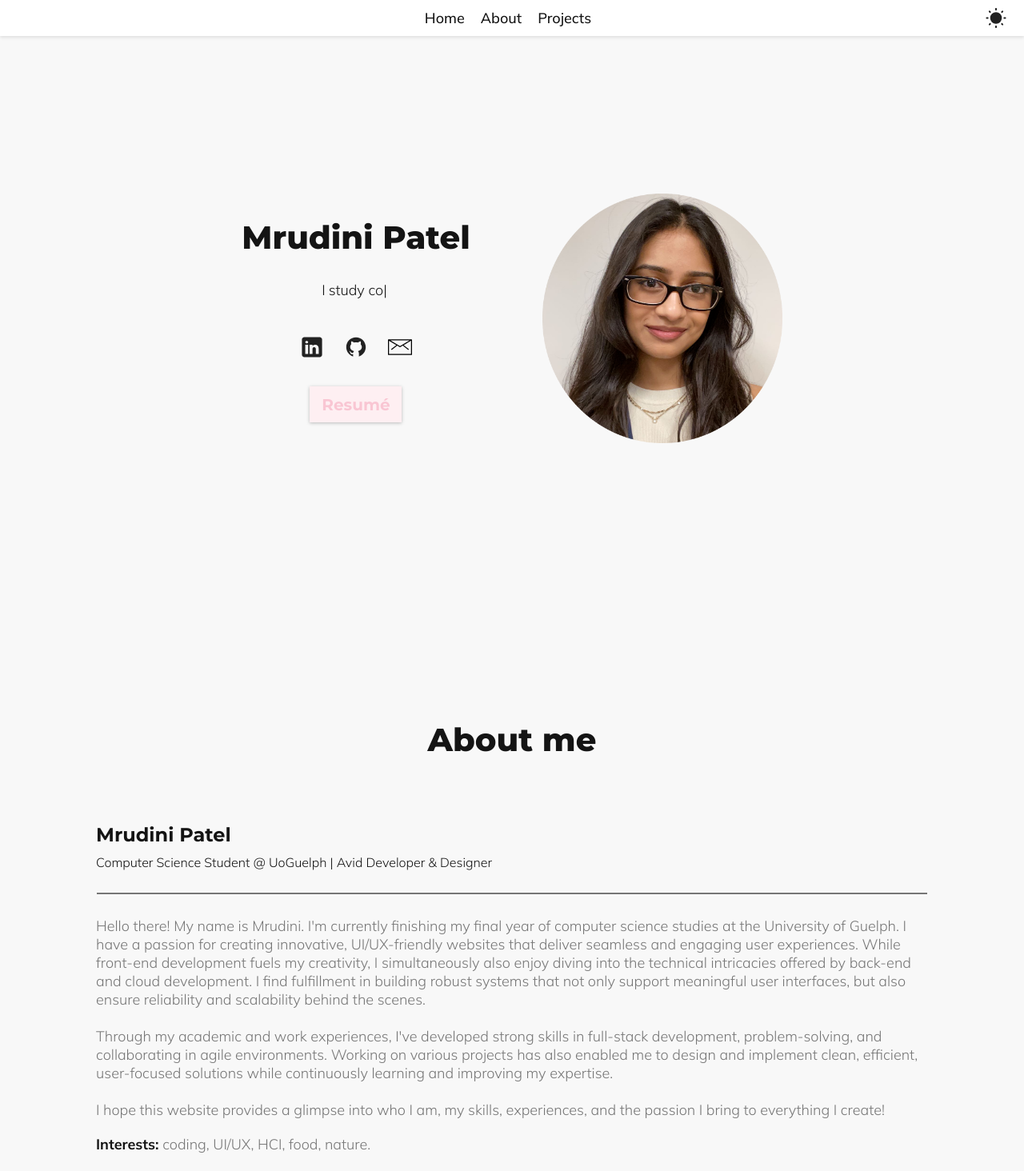
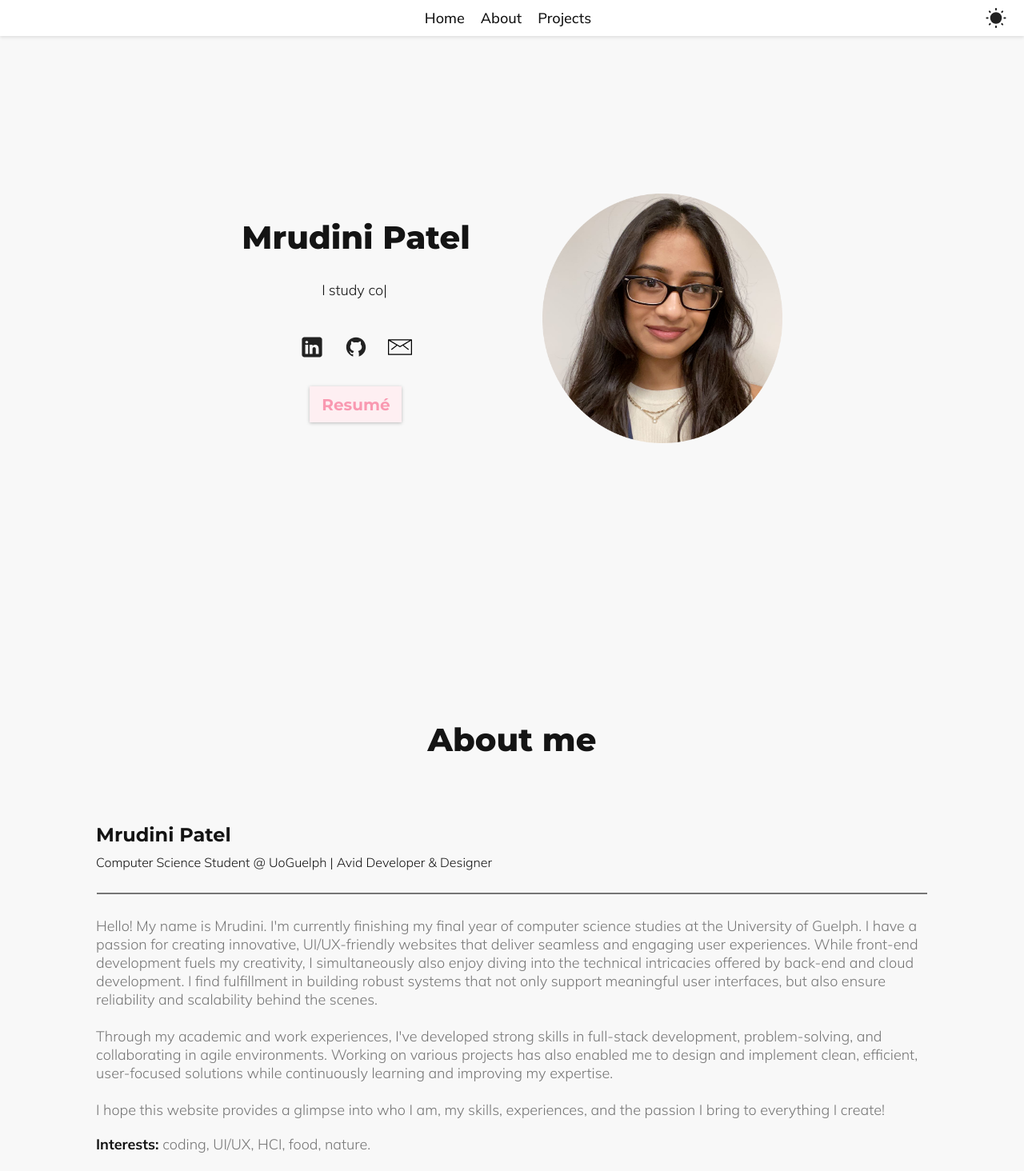
Before and after one commit to mrudinipatel/website, a React (Vite) app: page / in a window 1280 px wide. Shown: the top 1464 px of the page at 80% size. Built offline with nearby package versions, Linux system fonts and the light colour scheme.

Commit message:
more minor styling changes

```diff
--- a/src/App.css
+++ b/src/App.css
@@ -3,7 +3,7 @@
     --btn-colour: #feeff2;
     --project-card-background: #fffffff00;
     --text-colour: #141414;
-    --theme-text-colour: #f9c6d3;
+    --theme-text-colour: #f999b1;
     --grey-text-colour: #767676;
     --navbar-background: rgba(255, 255, 255, 0.889);
 }
@@ -15,7 +15,7 @@
     --text-colour: #f8f8f8;
     --theme-text-colour: #f9c6d3;
     --grey-text-colour: #767676;
-    --navbar-background: rgba(0, 0, 0, 0.452);
+    --navbar-background: rgba(0, 0, 0, 0.889);
 }
 
 body {
--- a/src/sections/About/About.jsx
+++ b/src/sections/About/About.jsx
@@ -12,7 +12,7 @@ function About() {
         <hr />
         <div className={styles.body}>
             <p>
-                Hello there! My name is Mrudini. I'm currently finishing my final year of computer science studies at the University of Guelph.
+                Hello! My name is Mrudini. I'm currently finishing my final year of computer science studies at the University of Guelph.
                 I have a passion for creating innovative, UI/UX-friendly websites that deliver seamless and engaging user experiences.
                 While front-end development fuels my creativity, I simultaneously also enjoy diving into the technical intricacies offered by
                 back-end and cloud development. I find fulfillment in building robust systems that not only support meaningful user interfaces,
```
Also changed, not shown: src/assets/moon.svg.
